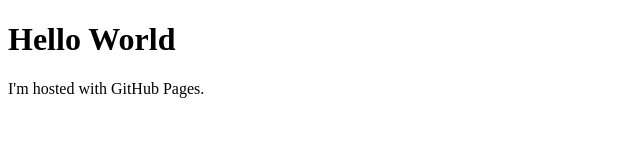
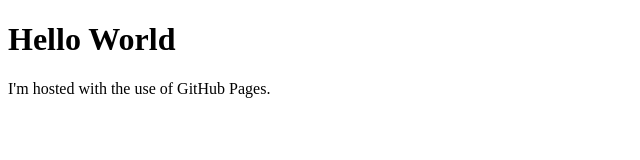
Before and after one commit to jrwalker-projects/jrwalker-projects.github.io, a plain HTML site: page index.html in a window 1280 px wide. Shown: the whole page, without its empty margins (0-640 px from the left). Drawn offline with Linux system fonts and the light colour scheme.

Commit message:
Update index.html

```diff
--- a/index.html
+++ b/index.html
@@ -2,6 +2,6 @@
 <html>
 <body>
 <h1>Hello World</h1>
-<p>I'm hosted with GitHub Pages.</p>
+<p>I'm hosted with the use of GitHub Pages.</p>
 </body>
 </html>
```
